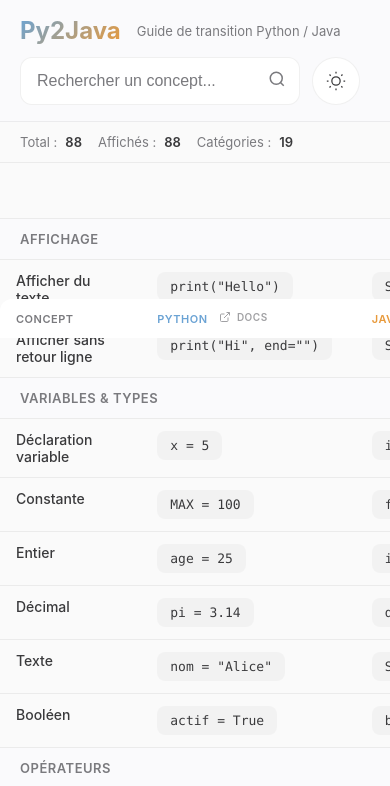
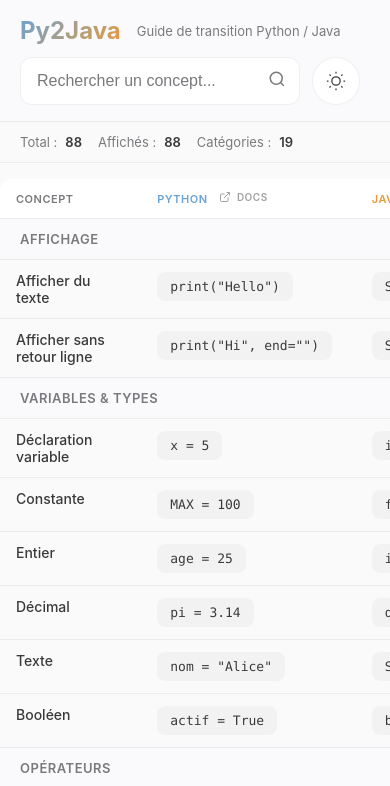
Before and after one commit to DNSZLSK/py2java, a plain HTML site: page index.html in a window 390 px wide. Both pictures are taken after a click on the button 336 px from the left and 81 px from the top of the page. Shown: the top 786 px of the page. Drawn offline with Linux system fonts and the light colour scheme.

Commit message:
Fix des bugs IOS

```diff
--- a/index.html
+++ b/index.html
@@ -37,20 +37,11 @@
             box-sizing: border-box;
         }
 
-        html {
-            color-scheme: dark;
-        }
-
-        [data-theme="light"] html {
-            color-scheme: light;
-        }
-
         body {
             font-family: -apple-system, BlinkMacSystemFont, 'SF Pro Display', 'Segoe UI', Roboto, sans-serif;
             background: var(--bg-primary);
             color: var(--text-primary);
             min-height: 100vh;
-            will-change: background-color, color;
         }
 
         /* Header */
@@ -61,7 +52,6 @@
             background: var(--bg-secondary);
             border-bottom: 1px solid var(--border);
             padding: 20px 40px;
-            contain: layout style paint;
         }
 
         .header-content {
@@ -202,7 +192,6 @@
             max-width: 1400px;
             margin: 0 auto;
             padding: 24px 40px 60px;
-            contain: layout style;
         }
 
         /* Table */
@@ -278,7 +267,6 @@
 
         tbody tr {
             position: relative;
-            will-change: background-color;
         }
 
         tbody tr:hover {
@@ -293,7 +281,6 @@
         /* Category Row */
         .category {
             background: var(--bg-secondary);
-            will-change: background-color;
         }
 
         .category td {
@@ -360,7 +347,6 @@
             white-space: pre-wrap;
             opacity: 0;
             pointer-events: none;
-            transition: opacity 0.15s;
             z-index: 9999;
             min-width: 320px;
             max-width: 450px;
@@ -516,7 +502,7 @@
             }
 
             thead {
-                top: 120px;
+                position: static;
             }
 
             code {
@@ -1566,12 +1552,8 @@ if len(sys.argv) > 1:
         themeToggle.addEventListener('click', () => {
             const current = document.documentElement.getAttribute('data-theme');
             const next = current === 'light' ? 'dark' : 'light';
-
-            // Force synchronous update
-            requestAnimationFrame(() => {
-                document.documentElement.setAttribute('data-theme', next);
-                localStorage.setItem('py2java-theme', next);
-            });
+            document.documentElement.setAttribute('data-theme', next);
+            localStorage.setItem('py2java-theme', next);
         });
 
         // Search
```
